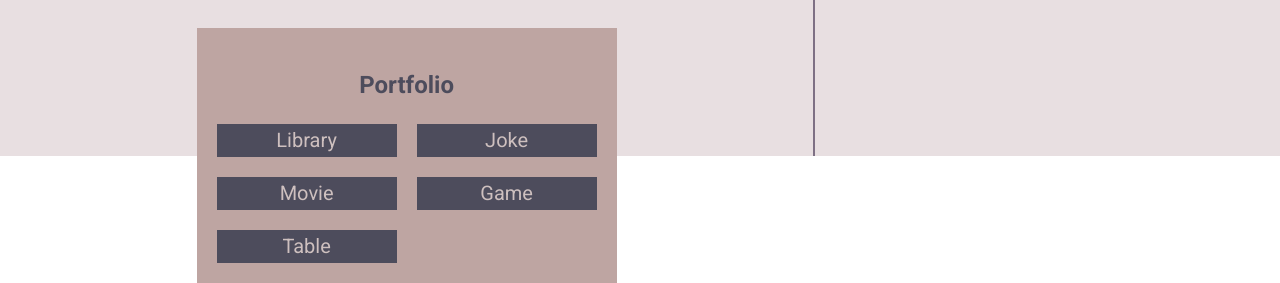
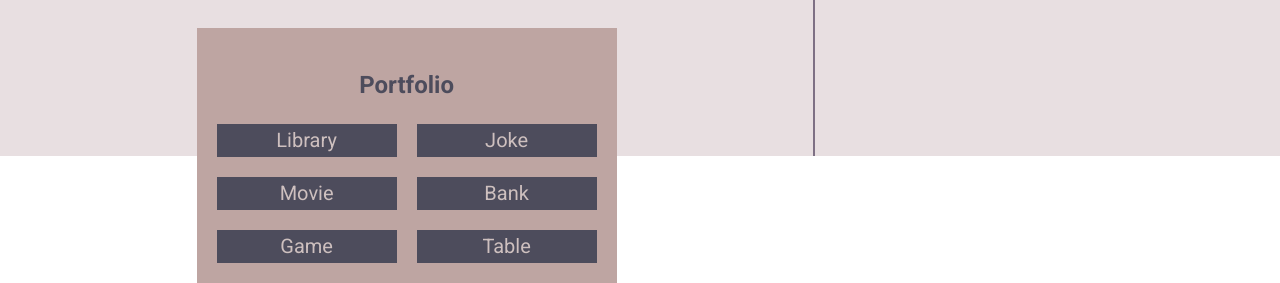
Before and after one commit to DashaDanilchenko/portfolio, a plain HTML site: page index.html in a window 1280 px wide. Shown: the part 644-927 px from the top of the page. Drawn offline with Linux system fonts and the light colour scheme.

Commit message:
add link

```diff
--- a/index.html
+++ b/index.html
@@ -27,6 +27,7 @@
                     <a href="https://dashadanilchenko.github.io/card_index/" target="_blank">Library</a>
                     <a href="https://dashadanilchenko.github.io/joke_about_chack_noris/" target="_blank">Joke</a>
                     <a href="https://dashadanilchenko.github.io/popular_movies" target="_blank">Movie</a>
+                    <a href="https://dashadanilchenko.github.io/pay_system/" target="_blank">Bank</a>
                     <a href="https://dashadanilchenko.github.io/game/" target="_blank">Game</a>
                     <a href="https://dashadanilchenko.github.io/multiplication_table/" target="_blank">Table</a>
                 </div>
```
